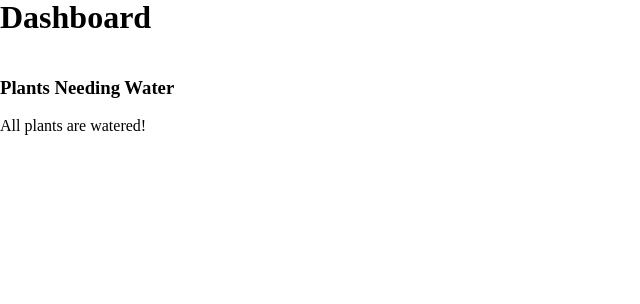
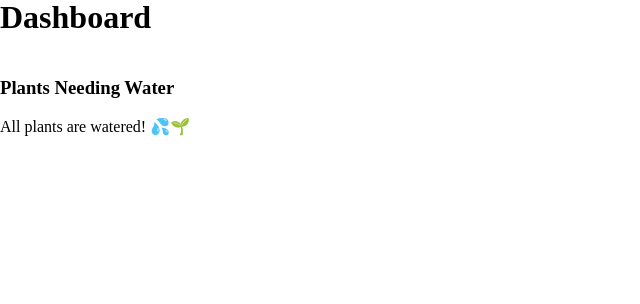
Before and after one commit to talonlikeaclaw/flask-plant-tracker, a Flask app: page /dashboard in a window 1280 px wide. Shown: the part 160-464 px from the top of the page, without its empty margins (0-640 px from the left). Run offline with Flask 3, Linux system fonts and the light colour scheme; the visitor is signed in with stand-in values (Sample User, id 1); data that the repository does not hold is empty.

Commit message:
add cute empty message with emojis

```diff
--- a/app/templates/dashboard.html
+++ b/app/templates/dashboard.html
@@ -45,7 +45,9 @@
                 </tbody>
             </table>
         {% else %}
-            <p>All plants are watered!</p>
+            <div class="empty-message">
+                <p>All plants are watered! 💦🌱</p>
+            </div>
         {% endif %}
     </section>
 {% endblock %}
```
